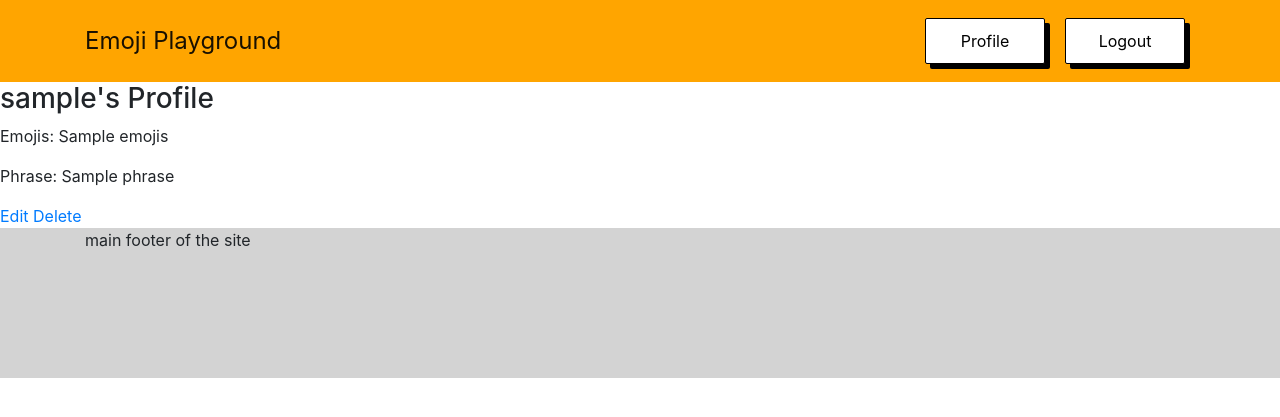
After one commit to AwsSG/emojiplayground, a Flask app: page /profile/1 in a window 1280 px wide. The commit adds this page. Shown: the top 417 px of the page. Run offline with Flask 2, Linux system fonts and the light colour scheme; the visitor is signed in with stand-in values (Sample User, id 1); a database or web service that is not in the repository returns one stand-in record (values such as "Sample title"); some libraries are stand-ins or nearby versions.

Commit message:
added profile template with filtered riddles

```diff
--- a/app.py
+++ b/app.py
@@ -75,7 +75,7 @@ def play(id):
     riddle = entry["emojis"]
     answer = entry["phrase"]
     is_ajax = request.headers.get('X-Requested-With') == 'XMLHttpRequest'
-    print(is_ajax);
+    print(is_ajax)
     if (is_ajax):
         return { "answer": answer,}
 
@@ -164,6 +164,20 @@ def login():
     return render_template("login.html")
 
 
+@app.route("/profile/<username>", methods=["GET", "POST"])
+def profile(username):
+    """ view current logged in user profile to edit or delete riddles"""
+    # grab the session's user username from db
+    username = mongo.db.test_entries.find_one(
+        {"username": session["user"]})
+    # get riddles by the logged in user
+    riddles = list(mongo.db.riddles.find({"user": username["username"]}))
+    if session["user"]:
+        return render_template("profile.html", username=username["username"], riddles=riddles)
+
+    return redirect(url_for("login"))
+
+
 @app.route("/logout")
 def logout():
     """ log out current logged in user"""
--- a/templates/base.html
+++ b/templates/base.html
@@ -25,6 +25,9 @@
             <div class="collapse navbar-collapse justify-content-end" id="navbarNavAltMarkup">
                     <ul class="navbar-nav">
                       {% if session.user %}
+                        <li class="nav-item">
+                            <a type="button" class="landing-page-button btn btn-outline-secondary" href="{{ url_for('profile', username=session['user']) }}">Profile</a>
+                        </li>
                         <li class="nav-item">
                             <a type="button" class="landing-page-button btn btn-outline-secondary" href="{{ url_for('logout') }}">Logout</a>
                         </li>
--- a/templates/play.html
+++ b/templates/play.html
@@ -22,6 +22,9 @@
     <div>
         <a href="#">Next puzzle ></a>
     </div>
+    <div>
+        <a href="{{ url_for('playground') }}">Back to playground</a>
+    </div>
 </div>
 
 <script src="{{ url_for('static', filename='js/guessingScript.js') }}"></script>
--- a/templates/playground.html
+++ b/templates/playground.html
@@ -7,6 +7,7 @@
     <p>{{ riddle.emojis }}</p>
     <p>By {{ riddle.user }}</p>
     <p> xxxxx rated this x</p>
+    <a href="{{ url_for('play', id=riddle._id) }}">Solve this</a>
 {% endfor %}
 
 {% endblock %}
--- /dev/null
+++ b/templates/profile.html
@@ -0,0 +1,13 @@
+{% extends "base.html" %}
+{% block content %}
+
+<h3>{{ username }}'s Profile</h3>
+
+{% for riddle in riddles %}
+    <p>Emojis: {{ riddle.emojis }}</p>
+    <p>Phrase: {{ riddle.phrase }}</p>
+    <a href="{{ url_for('play', id=riddle._id) }}">Edit</a>
+    <a href="{{ url_for('play', id=riddle._id) }}">Delete</a>
+{% endfor %}
+
+{% endblock %}
```
